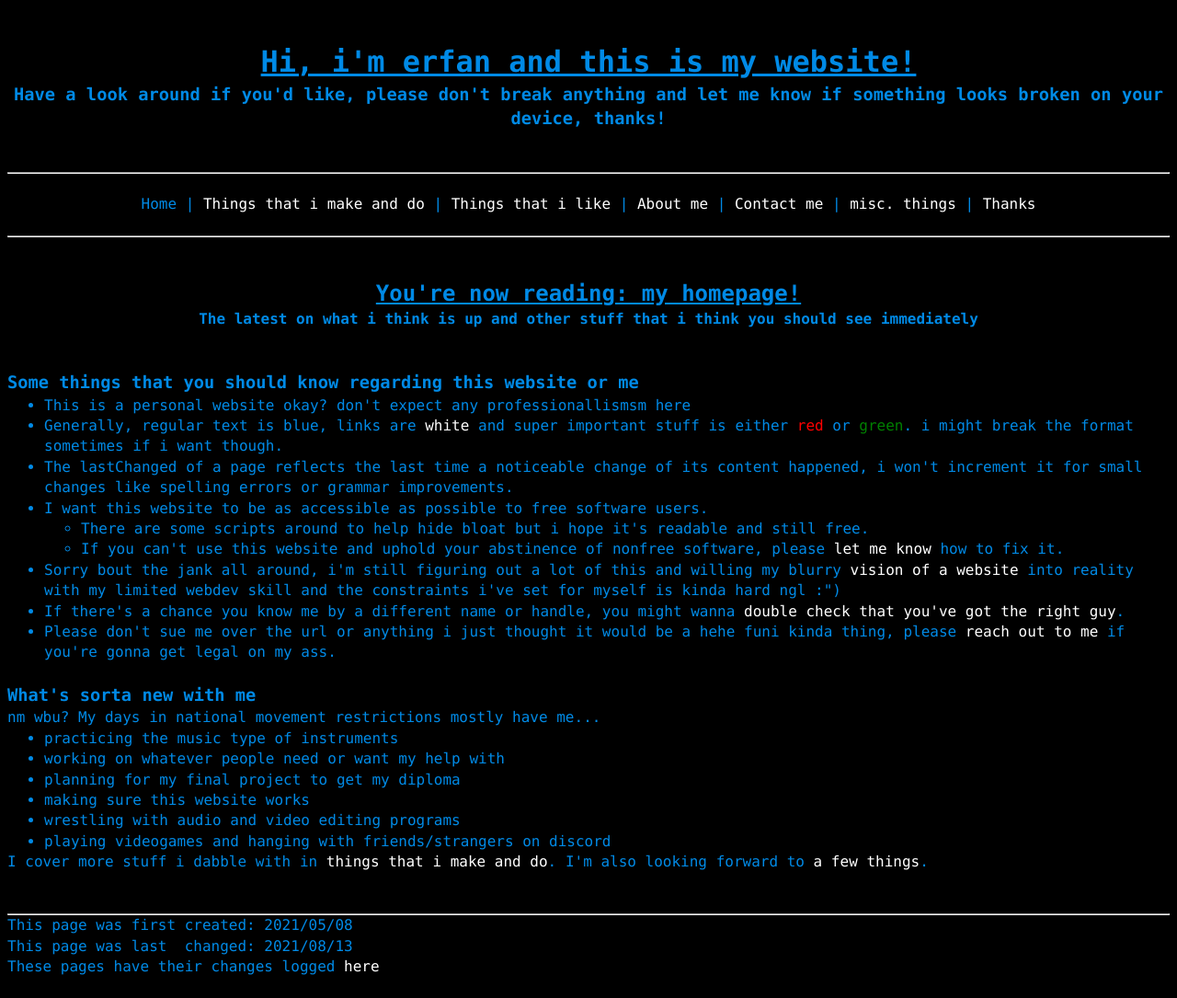
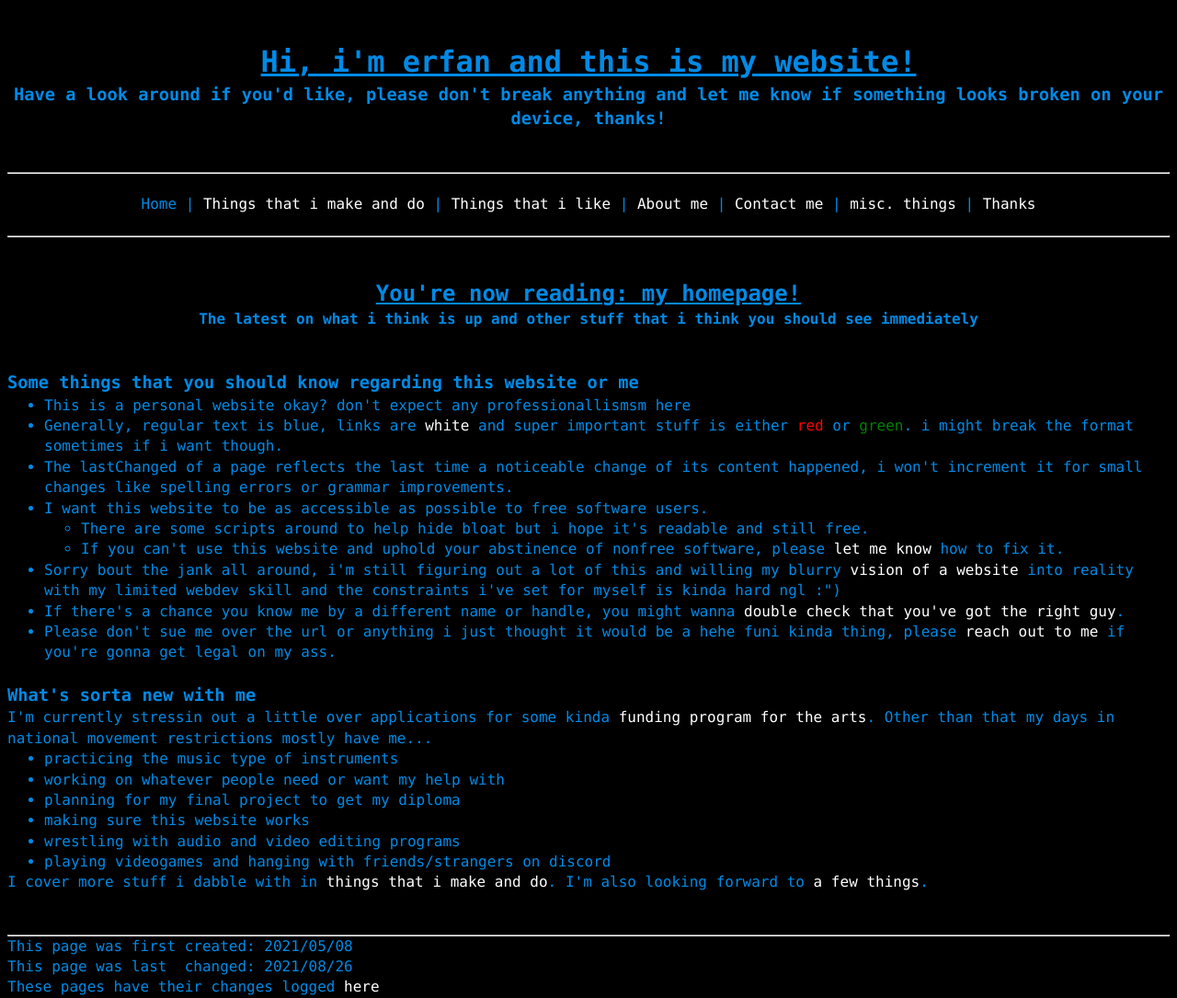
Before and after one commit to a-erfan-aa/a-erfan-aa.github.io, a Jekyll site: the page built from index.html, in a window 1280 px wide. Shown: the whole page at 92% size. Built offline with Jekyll 4.4.1, drawn with Linux system fonts in a browser that asks for light colours; before the commit the page ends 1062 px from its top, so only the background shows below that.

Commit message:
Add info about funding program to index.html
Also updated lastChanged

```diff
--- a/index.html
+++ b/index.html
@@ -2,7 +2,7 @@
 layout: default
 title: Home
 firstCreated: 2021/05/08
-lastChanged: 2021/08/13
+lastChanged: 2021/08/26
 ---
 <!-- title and subtitle -->
 <div>
@@ -36,7 +36,7 @@ lastChanged: 2021/08/13
 <!-- what's new with me -->
 <div>
 	<h3>What's sorta new with me</h3>
-	<p>nm wbu? My days in national movement restrictions mostly have me...</p>
+	<p>I'm currently stressin out a little over applications for some kinda <a href="https://www.cendana.com.my/opportunities/our-funding-programmes">funding program for the arts</a>. Other than that my days in national movement restrictions mostly have me...</p>
 		<ul>
 			<li>practicing the music type of instruments</li>
 			<li>working on whatever people need or want my help with</li>
```
